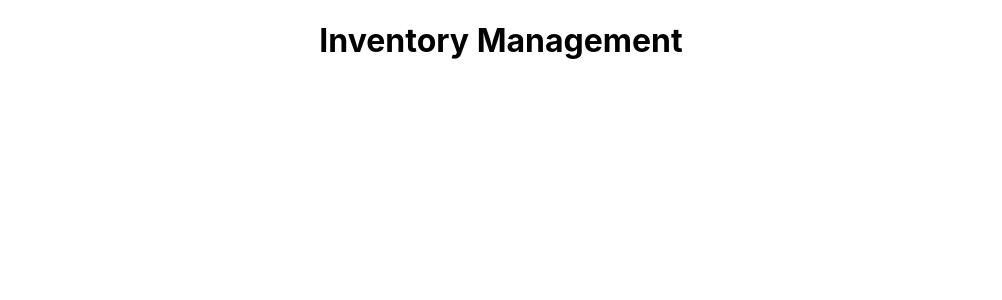
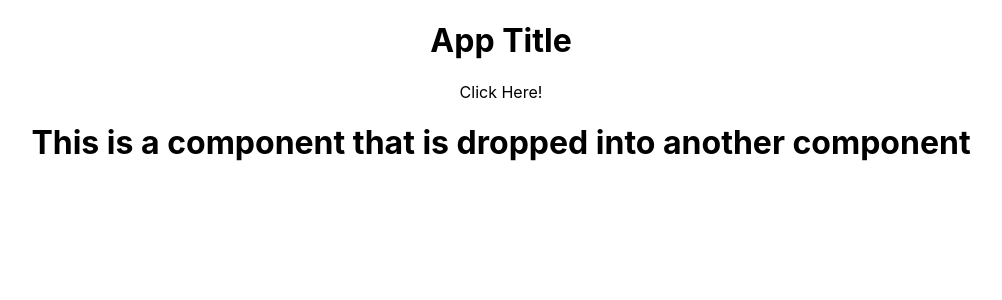
Before and after one commit to MetaHeather/inventory-mangement-react, a React (Create React App) app: page / in a window 1280 px wide. Shown: the top 300 px of the page, without its empty margins (139-1141 px from the left). Built offline with nearby package versions, Linux system fonts and the light colour scheme.

Commit message:
Adds state to app, MyComponent added as new app component

```diff
--- a/src/App.js
+++ b/src/App.js
@@ -1,14 +1,34 @@
 import React, {Component} from 'react';
-import logo from './logo.svg';
+import MyComponent from './MyComponent'
 import './App.css';
 
 class App extends Component {
+  constructor(props){
+    super(props);
+
+    this.state = {
+      title: 'App Title'
+    }
+
+    //uses constructor for proper binding of this
+    this.onClick = this.onClick.bind(this);
+  }
+
+  onClick(){
+    this.setState({title: 'New App Title'})
+  }
+
   render() {
-    const title = "Inventory Management"
+    const list = [
+      'Item 1',
+      'Item 2',
+      'Item 3'
+    ];
     return (
-
       <div className="App">
-        <h1>{title}</h1>
+        <h1>{this.state.title}</h1>
+        <div onClick={this.onClick}>Click Here!</div>
+        <MyComponent />
       </div>
     );
   }
--- /dev/null
+++ b/src/MyComponent.js
@@ -0,0 +1,15 @@
+import React, {Component} from 'react';
+
+class MyComponent extends Component {
+
+  render() {
+      return(
+          <div className="Component">
+              <h1>This is a component that is dropped into another component</h1>
+          </div>
+      );
+  }
+
+}
+
+export default MyComponent;
```
